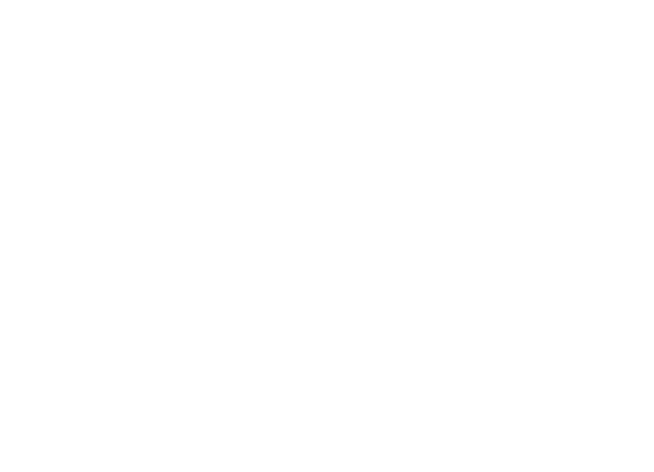
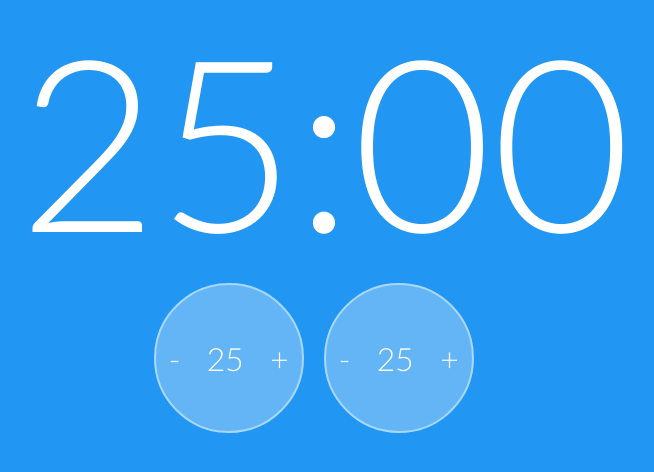
Before and after one commit to muzhaqi16/pomodoro-clock, a React (Create React App) app: page / in a window 1280 px wide. Shown: the part 186-658 px from the top of the page, without its empty margins (316-970 px from the left). Built offline with nearby package versions, Linux system fonts and the light colour scheme.

Commit message:
get the basic layout displaying

```diff
--- a/package.json
+++ b/package.json
@@ -3,6 +3,7 @@
   "version": "0.1.0",
   "private": true,
   "dependencies": {
+    "prop-types": "^15.7.2",
     "react": "^16.13.1",
     "react-dom": "^16.13.1",
     "react-scripts": "3.4.1"
--- /dev/null
+++ b/src/App.css
@@ -0,0 +1,29 @@
+@import url('https://fonts.googleapis.com/css2?family=Lato:wght@300&display=swap');
+
+* {
+    margin: 0;
+    padding: 0;
+    box-sizing: border-box;
+
+}
+
+body {
+    font-family: 'Lato', sans-serif;
+    text-align: center;
+    font-weight: 300;
+    background-color: #2196F3;
+    color: white;
+}
+
+.main-container {
+    display: flex;
+    flex-direction: column;
+    align-items: center;
+    height: 100vh;
+    justify-content: center;
+}
+
+.handler-buttons {
+    display: flex;
+    justify-content: center;
+}
--- a/src/App.js
+++ b/src/App.js
@@ -1,9 +1,17 @@
 import React from 'react';
+import DisplayTimer from './components/DisplayTimer';
+import TimeButton from './components/TimeButton';
+
+import './App.css';
 
 function App() {
   return (
-    <div className="App">
-
+    <div className="main-container">
+      <DisplayTimer />
+      <div className="handler-buttons">
+        <TimeButton type="timer" minutes={25} />
+        <TimeButton type="text" text="start" />
+      </div>
     </div>
   );
 }
--- /dev/null
+++ b/src/components/DisplayTimer.css
@@ -0,0 +1,3 @@
+.timer {
+    font-size: 15rem;
+}
--- /dev/null
+++ b/src/components/DisplayTimer.js
@@ -0,0 +1,12 @@
+import React from 'react'
+import './DisplayTimer.css';
+
+function DisplayTimer() {
+    return (
+        <div>
+            <span className="timer">25:00</span>
+        </div>
+    )
+}
+
+export default DisplayTimer
--- /dev/null
+++ b/src/components/TimeButton.css
@@ -0,0 +1,20 @@
+.round-button-time {
+    background-color: #64B5F6;
+    min-height: 150px;
+    border-radius: 50%;
+    width: 150px;
+    display: flex;
+    justify-content: space-around;
+    align-items: center;
+    border: 2px solid #a8d8ff;
+    cursor: pointer;
+    margin-right: 20px;
+}
+
+.round-button-time:hover {
+    background-color: #2196F3;
+}
+
+.box {
+    font-size: 2rem;
+}
--- /dev/null
+++ b/src/components/TimeButton.js
@@ -0,0 +1,21 @@
+import React from 'react'
+import PropTypes from 'prop-types'; // ES6
+
+import './TimeButton.css';
+
+function TimeButton(props) {
+    return (
+        <div className="round-button-time">
+            <span className="decrease box"> - </span>
+            <span className="time box"> 25 </span>
+            <span className="increase box"> + </span>
+        </div>
+    )
+}
+TimeButton.propTypes = {
+    type: PropTypes.oneOf(['timer', 'text']).isRequired,
+    text: PropTypes.string,
+    minutes: PropTypes.number
+
+}
+export default TimeButton
```
Also changed, not shown: 1 other file (tests, documents, lock files or other folders).
